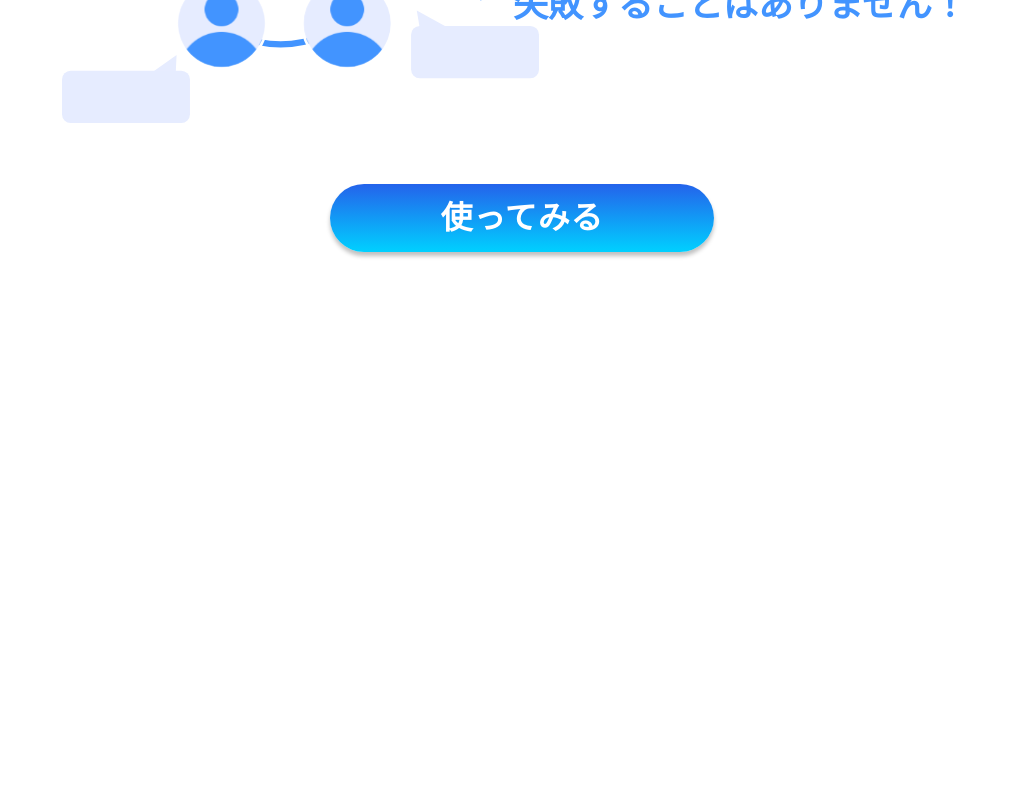
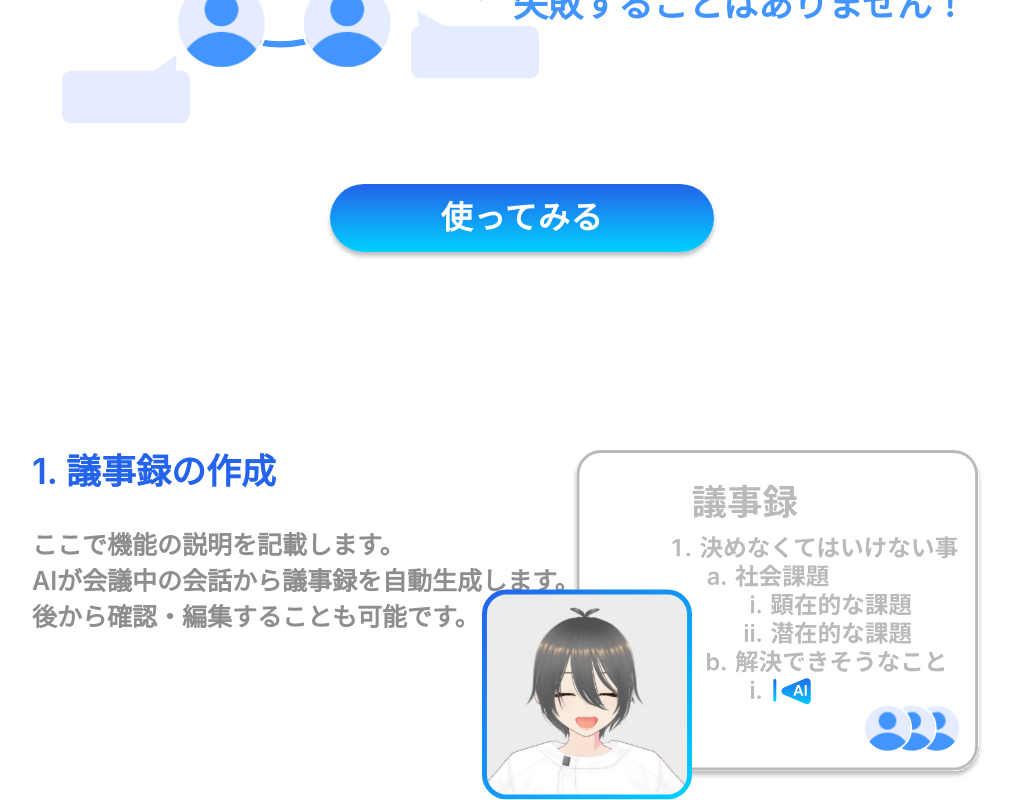
Before and after one commit to BPS-sys/DiscussPlanner, a React (Create React App) app in the folder dev/frontend/react_app/: page / in a window 1280 px wide. Shown: the part 380-1180 px from the top of the page, without its empty margins (118-1130 px from the left). Before the commit the page ends 800 px from the top, so only its background shows below. Built offline with nearby package versions, Linux system fonts and the light colour scheme.

Commit message:
議事録の説明を追加

```diff
--- a/dev/frontend/react_app/src/App.js
+++ b/dev/frontend/react_app/src/App.js
@@ -2,6 +2,7 @@ import logo from './logo.svg';
 import './App.css';
 import { DescriptionDP } from './components/DescriptionDP';
 import MainAppBar from './components/MainAppBar';
+import { DetailDescriptionDP } from './components/DetailDescriptionDP';
 
 function App() {
   return (
@@ -23,6 +24,7 @@ function App() {
        */}
       <MainAppBar></MainAppBar>
       <DescriptionDP></DescriptionDP>
+      <DetailDescriptionDP></DetailDescriptionDP>
 
     </div>
   );
--- /dev/null
+++ b/dev/frontend/react_app/src/components/DetailDescriptionDP.jsx
@@ -0,0 +1,12 @@
+
+import { DetailDescriptionDPLetter } from "./DetailDescriptionDPLetter";
+import { DetailDescriptionDPRecordImage } from "./DetailDescriptionDPRecordImage";
+
+export const DetailDescriptionDP = () => {
+    return(
+        <div>
+            <DetailDescriptionDPLetter></DetailDescriptionDPLetter>
+            <DetailDescriptionDPRecordImage></DetailDescriptionDPRecordImage>
+        </div>
+    );
+};
--- /dev/null
+++ b/dev/frontend/react_app/src/components/DetailDescriptionDPLetter.jsx
@@ -0,0 +1,34 @@
+export const DetailDescriptionDPLetter = () =>{
+    return (
+        <div>
+            <h1
+            style={{
+                position:"absolute",
+                fontWeight:600,
+                color:"#2463eb",
+                fontSize:35,
+                left:150,
+                top:800,
+                textAlign:'left'
+
+            }}>
+                1. 議事録の作成
+            </h1>
+            <p
+            style={{
+                position:"absolute",
+                fontWeight:600,
+                color:"#8E8E8E",
+                fontSize:25,
+                left:150,
+                top:880,
+                textAlign:'left'
+
+            }}>
+                ここで機能の説明を記載します。<br></br>
+                AIが会議中の会話から議事録を自動生成します。<br></br>
+                後から確認・編集することも可能です。
+            </p>
+        </div>
+    );
+};
--- /dev/null
+++ b/dev/frontend/react_app/src/components/DetailDescriptionDPRecordImage.jsx
@@ -0,0 +1,14 @@
+export const DetailDescriptionDPRecordImage = () => {
+    return (
+      <div>
+        <img
+            src="./images/DescriptionRecordImage.svg"
+            style={{
+                position:"absolute",
+                top:830,
+                right:180,
+                width:500
+            }}></img>
+      </div>
+    );
+  };
```
Also changed, not shown: dev/frontend/react_app/public/images/DescriptionRecordImage.svg (added).
